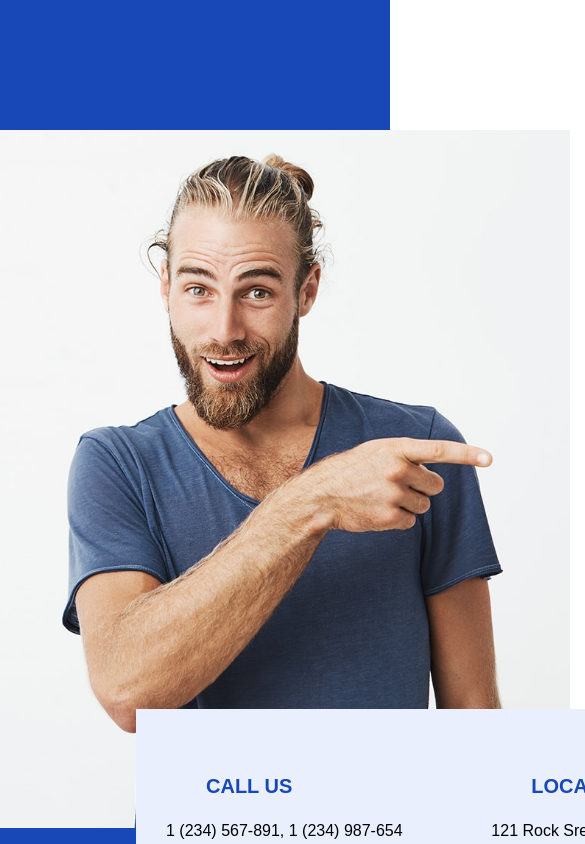
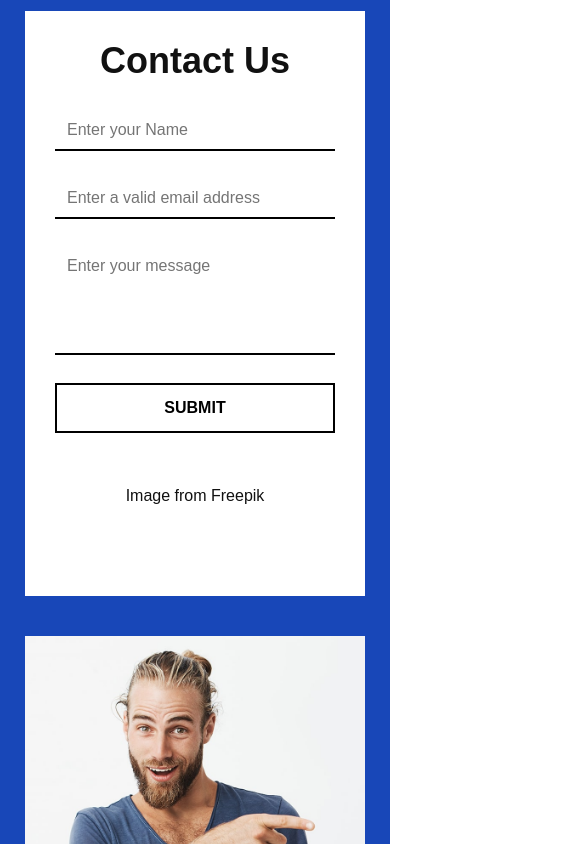
Before and after one commit to jihunv8/publishing-prac--music-edu, a React (Create React App) app: page / in a window 390 px wide. Shown: the part 9460-10304 px from the top of the page, 585 px wide, since content can reach past the window. Built offline with nearby package versions, Linux system fonts and the light colour scheme; a web font is replaced by a local one.

Commit message:
[add] Home => Section9 컴포넌트 반응형 적용

```diff
--- a/src/components/home/section9/ContactForm.jsx
+++ b/src/components/home/section9/ContactForm.jsx
@@ -1,4 +1,6 @@
 import styled from 'styled-components';
+import * as mediaSize from '../../../global-style/style-util/mediaSize';
+
 import Form from './Form';
 
 function ContactForm() {
@@ -20,6 +22,31 @@ const ContactFormWrapper = styled.div`
   margin-left: auto;
   margin-right: 0;
   padding: 30px 40px 30px 180px;
+
+  @media screen and (max-width: ${mediaSize.screenLarge}) {
+    padding-left: 235px;
+  }
+
+  @media screen and (max-width: ${mediaSize.screenMiddle}) {
+    width: 510px;
+    height: 620px;
+    padding-left: 30px;
+    padding-right: 30px;
+    padding-bottom: 35px;
+  }
+
+  @media screen and (max-width: ${mediaSize.screenSmall}) {
+    width: 473px;
+    height: 660px;
+    padding-left: 20px;
+    padding-right: 20px;
+    padding-bottom: 30px;
+  }
+
+  @media screen and (max-width: ${mediaSize.screenXSmall}) {
+    width: 100%;
+    height: 585px;
+  }
 `;
 
 const Title = styled.h2`
@@ -28,6 +55,14 @@ const Title = styled.h2`
   font-size: 3.75rem;
   line-height: 110%;
   text-align: center;
+
+  @media screen and (max-width: ${mediaSize.screenSmall}) {
+    font-size: 3rem;
+  }
+
+  @media screen and (max-width: ${mediaSize.screenXSmall}) {
+    font-size: 2.25rem;
+  }
 `;
 
 const ImageSource = styled.p`
--- a/src/components/home/section9/Form.jsx
+++ b/src/components/home/section9/Form.jsx
@@ -1,4 +1,5 @@
 import styled, { css } from 'styled-components';
+import * as mediaSize from '../../../global-style/style-util/mediaSize';
 
 function Form() {
   return (
@@ -19,6 +20,10 @@ const FormWrapper = styled.form`
   display: flex;
   flex-direction: column;
   margin: 20px auto 0;
+
+  @media screen and (max-width: ${mediaSize.screenLarge}) {
+    width: 100%;
+  }
 `;
 
 const CommonInputStyle = css`
@@ -28,10 +33,6 @@ const CommonInputStyle = css`
   border: none;
   border-bottom: solid 2px #000;
   outline: none;
-
-  /* &::placeholder {
-    color: red;
-  } */
 `;
 
 const Input = styled.input`
--- a/src/components/home/section9/InfoItem.jsx
+++ b/src/components/home/section9/InfoItem.jsx
@@ -1,4 +1,5 @@
 import styled from 'styled-components';
+import * as mediaSize from '../../../global-style/style-util/mediaSize';
 
 function InfoItem({ title = '', content = '' }) {
   return (
@@ -15,6 +16,21 @@ const InfoItemWrapper = styled.div`
   padding: 45px 30px 15px;
   flex-grow: 1;
   flex-basis: 0;
+
+  @media screen and (max-width: ${mediaSize.screenLarge}) {
+    padding-top: 55px;
+    padding-bottom: 25px;
+  }
+
+  @media screen and (max-width: ${mediaSize.screenLarge}) {
+    padding-top: 30px;
+    padding-left: 20px;
+    padding-right: 20px;
+  }
+
+  @media screen and (max-width: ${mediaSize.screenXSmall}) {
+    padding-left: 15px;
+  }
 `;
 
 const Title = styled.h3`
@@ -29,4 +45,12 @@ const Title = styled.h3`
 const Content = styled.p`
   margin-top: 20px;
   line-height: 160%;
+
+  @media screen and (max-width: ${mediaSize.screenLarge}) {
+    margin-top: 32px;
+  }
+
+  @media screen and (max-width: ${mediaSize.screenMiddle}) {
+    margin-top: 25px;
+  }
 `;
--- a/src/components/home/section9/Information.jsx
+++ b/src/components/home/section9/Information.jsx
@@ -1,4 +1,5 @@
 import styled from 'styled-components';
+import * as mediaSize from '../../../global-style/style-util/mediaSize';
 
 import InfoItem from './InfoItem';
 
@@ -19,4 +20,25 @@ const InformationWrapper = styled.div`
   width: 976px;
   margin: -119px 28px 0 auto;
   display: flex;
+
+  @media screen and (max-width: ${mediaSize.screenLarge}) {
+    width: 880px;
+    margin-top: -40px;
+    margin-right: 0;
+  }
+
+  @media screen and (max-width: ${mediaSize.screenMiddle}) {
+    width: 692px;
+  }
+
+  @media screen and (max-width: ${mediaSize.screenSmall}) {
+    width: 300px;
+    flex-direction: column;
+    margin-top: -192px;
+  }
+
+  @media screen and (max-width: ${mediaSize.screenXSmall}) {
+    margin-top: -40px;
+    margin-right: auto;
+  }
 `;
--- a/src/components/home/section9/Section9.jsx
+++ b/src/components/home/section9/Section9.jsx
@@ -1,5 +1,5 @@
 import styled from 'styled-components';
-import { contentsAreaXLarge } from '../../../global-style/style-util/mediaSize';
+import * as mediaSize from '../../../global-style/style-util/mediaSize';
 
 import image from '../../../images/wqe-min.jpg';
 import ContactForm from './ContactForm';
@@ -24,14 +24,57 @@ const Section9Wrapper = styled.section`
 `;
 
 const ContentsArea = styled.div`
-  width: ${contentsAreaXLarge};
+  width: ${mediaSize.contentsAreaXLarge};
   margin: 0 auto;
   padding: 80px 0;
+
+  @media screen and (max-width: ${mediaSize.screenLarge}) {
+    width: ${mediaSize.contentsAreaLarge};
+    padding-bottom: 44px;
+  }
+
+  @media screen and (max-width: ${mediaSize.screenMiddle}) {
+    width: ${mediaSize.contentsAreaMiddle};
+    padding-bottom: 60px;
+  }
+
+  @media screen and (max-width: ${mediaSize.screenSmall}) {
+    width: ${mediaSize.contentsAreaSmall};
+    flex-direction: column;
+  }
+
+  @media screen and (max-width: ${mediaSize.screenXSmall}) {
+    width: ${mediaSize.contentsAreaXSmall};
+  }
 `;
 
 const Image = styled.div`
   background: url(${image}) no-repeat center / cover;
   width: 570px;
   height: 698px;
-  margin-top: -481px;
+  margin-top: -482px;
+
+  @media screen and (max-width: ${mediaSize.screenLarge}) {
+    width: 443px;
+    height: 607px;
+    margin-top: -470px;
+  }
+
+  @media screen and (max-width: ${mediaSize.screenMiddle}) {
+    width: 431px;
+    height: 511px;
+    margin-top: -50px;
+  }
+
+  @media screen and (max-width: ${mediaSize.screenSmall}) {
+    width: 420px;
+    height: 497px;
+    margin-top: -58px;
+  }
+
+  @media screen and (max-width: ${mediaSize.screenXSmall}) {
+    width: 100%;
+    height: 403px;
+    margin-top: 40px;
+  }
 `;
```
